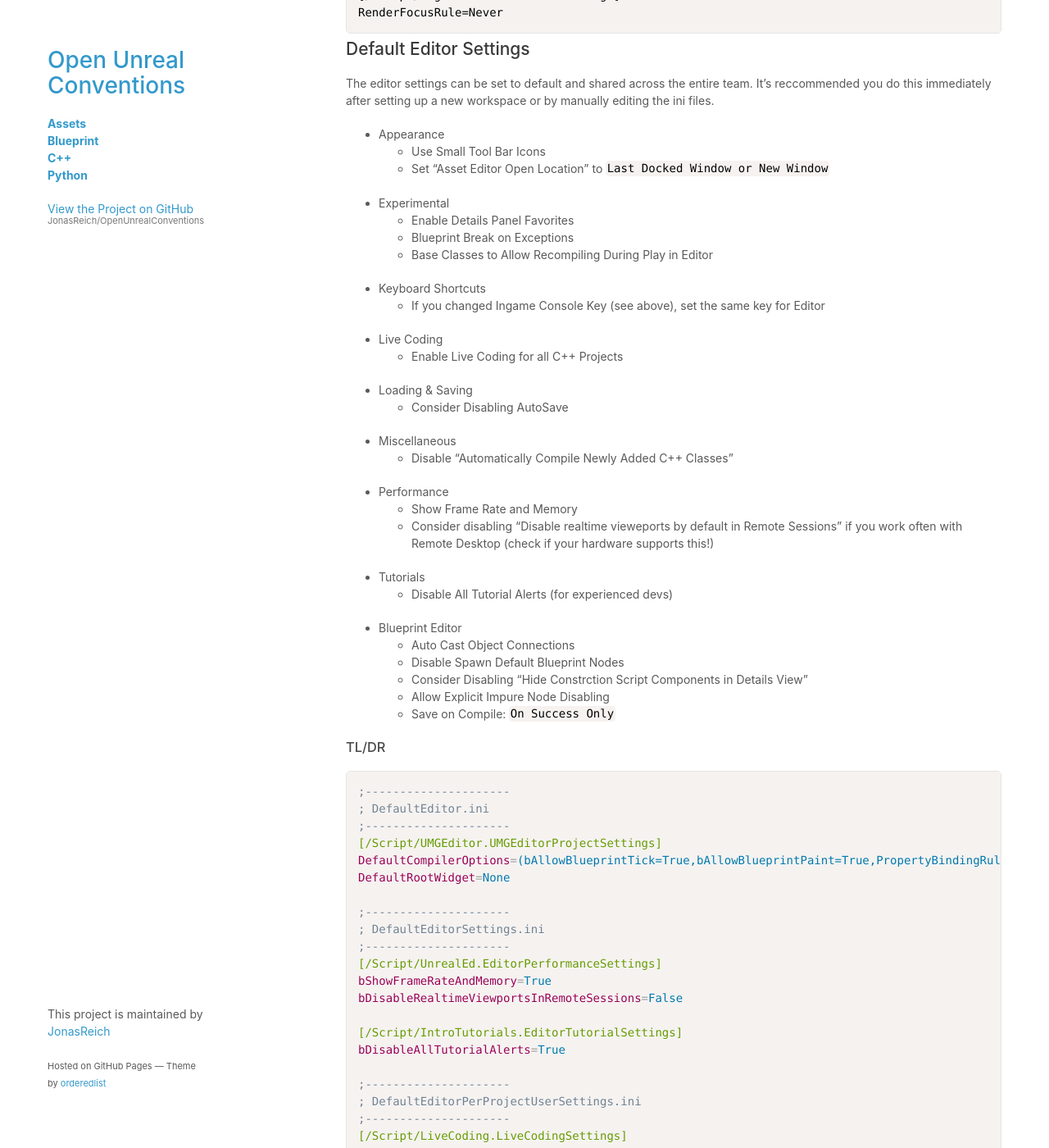
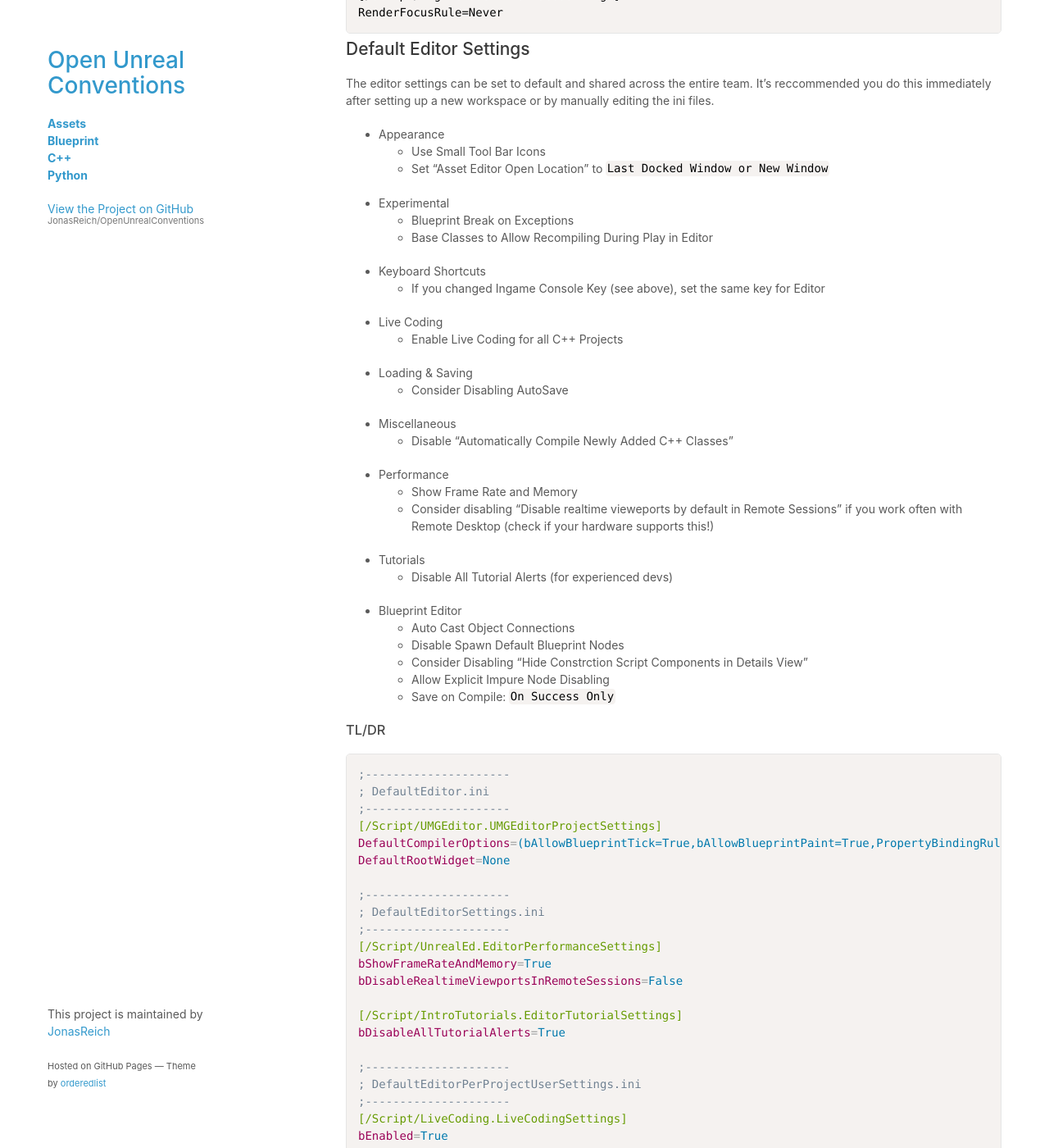
Before and after one commit to JonasReich/OpenUnrealConventions, a Jekyll site: the page built from ProjectSetup.md, in a window 1280 px wide and 1400 px high, scrolled down 2328 px. Shown: the whole window at 82% size. Built offline with Jekyll 4.4.1, drawn with Linux system fonts in a browser that asks for light colours; our own code applies the rules of GitHub Pages for plain Markdown files; a script that is not in the unit is left out; the repository's description, which GitHub fills in, is left out; some of the changed text lies outside the part shown.

Commit message:
Removed Favourites Panel from reccommended editor settings

```diff
--- a/ProjectSetup.md
+++ b/ProjectSetup.md
@@ -114,7 +114,6 @@ The editor settings can be set to default and shared across the entire team. It'
     * Use Small Tool Bar Icons
     * Set "Asset Editor Open Location" to ``Last Docked Window or New Window``
 * Experimental
-    * Enable Details Panel Favorites
     * Blueprint Break on Exceptions
     * Base Classes to Allow Recompiling During Play in Editor
 * Keyboard Shortcuts
```
Also changed, not shown: other parts of ProjectSetup.md (+0 -1 lines).
